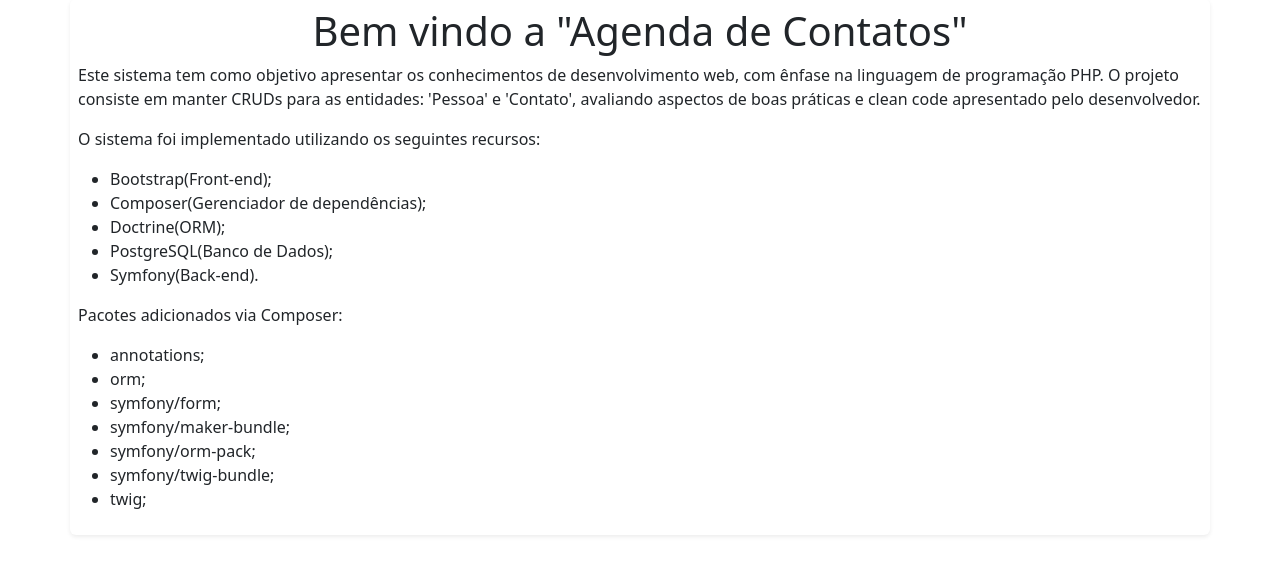
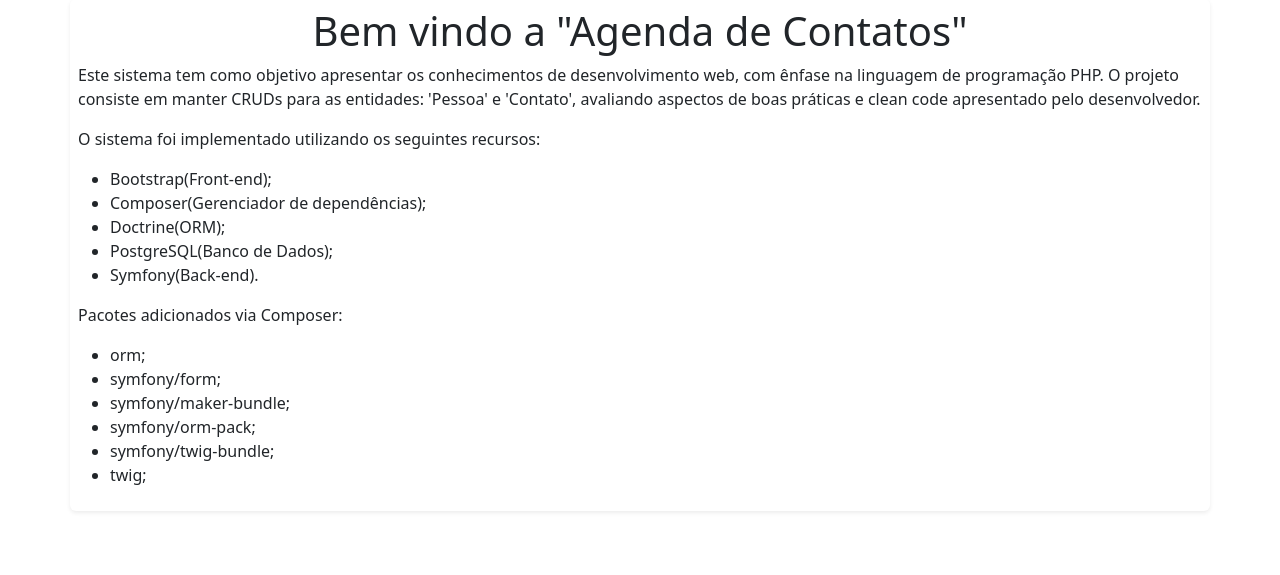
Before and after one commit to Petrix07/agenda-contatos, a Symfony app: template templates/Home/index.html.twig in a window 1280 px wide. Shown: the part 57-632 px from the top of the page. Run offline with Twig, Linux system fonts and the light colour scheme; the template is opened without the code that fills it, so the values that code supplies are empty; some libraries are stand-ins or nearby versions.

Commit message:
Atualizado o readme

```diff
--- a/templates/Home/index.html.twig
+++ b/templates/Home/index.html.twig
@@ -13,7 +13,6 @@
 
     <p class="text-md-start">Pacotes adicionados via Composer:</p>
     <ul>
-        <li>annotations;</li>
         <li>orm;</li>
         <li>symfony/form;</li>
         <li>symfony/maker-bundle;</li>
```
